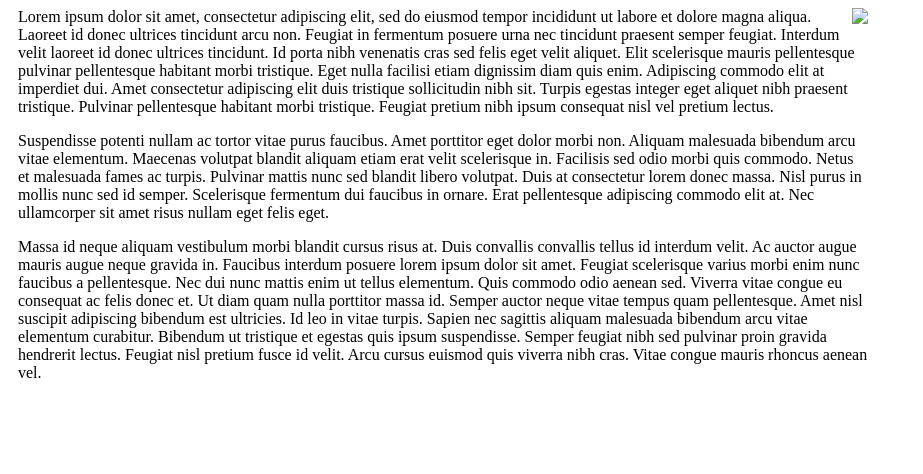
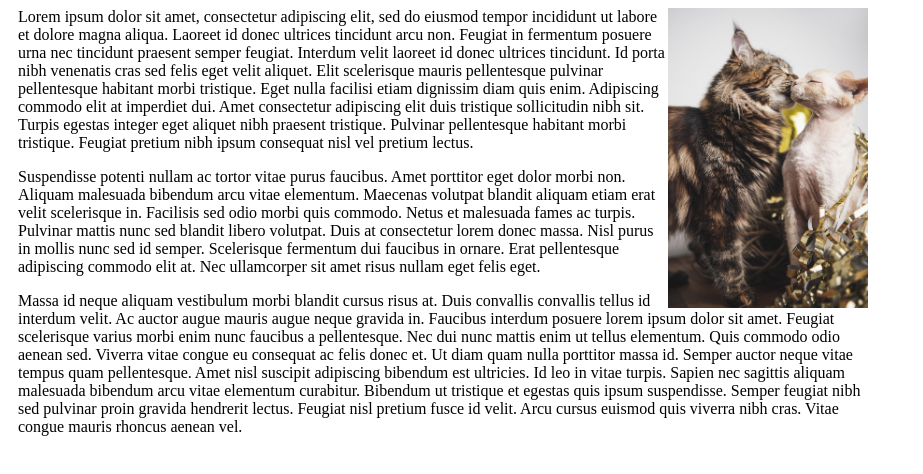
Before and after one commit to njchloer/njchloer.github.io, a plain HTML site: page Session03/index.html in a window 1280 px wide. Shown: the part 52-526 px from the top of the page, without its empty margins (0-923 px from the left). Drawn offline with Linux system fonts and the light colour scheme.

Commit message:
fixing image

```diff
--- a/Session03/index.html
+++ b/Session03/index.html
@@ -42,7 +42,7 @@ font-weight:300;
 	<div class="page"
 	<p>
 
-<img src="html/Session03/_img/cat-ga58812567_1280.jpg" class="my_img"> Lorem ipsum dolor sit amet, consectetur adipiscing elit, sed do eiusmod tempor incididunt ut labore et dolore magna aliqua. Laoreet id donec ultrices tincidunt arcu non. Feugiat in fermentum posuere urna nec tincidunt praesent semper feugiat. Interdum velit laoreet id donec ultrices tincidunt. Id porta nibh venenatis cras sed felis eget velit aliquet. Elit scelerisque mauris pellentesque pulvinar pellentesque habitant morbi tristique. Eget nulla facilisi etiam dignissim diam quis enim. Adipiscing commodo elit at imperdiet dui. Amet consectetur adipiscing elit duis tristique sollicitudin nibh sit. Turpis egestas integer eget aliquet nibh praesent tristique. Pulvinar pellentesque habitant morbi tristique. Feugiat pretium nibh ipsum consequat nisl vel pretium lectus.</p>
+<img src="_img/cat-ga58812567_1280.jpg" class="my_img"> Lorem ipsum dolor sit amet, consectetur adipiscing elit, sed do eiusmod tempor incididunt ut labore et dolore magna aliqua. Laoreet id donec ultrices tincidunt arcu non. Feugiat in fermentum posuere urna nec tincidunt praesent semper feugiat. Interdum velit laoreet id donec ultrices tincidunt. Id porta nibh venenatis cras sed felis eget velit aliquet. Elit scelerisque mauris pellentesque pulvinar pellentesque habitant morbi tristique. Eget nulla facilisi etiam dignissim diam quis enim. Adipiscing commodo elit at imperdiet dui. Amet consectetur adipiscing elit duis tristique sollicitudin nibh sit. Turpis egestas integer eget aliquet nibh praesent tristique. Pulvinar pellentesque habitant morbi tristique. Feugiat pretium nibh ipsum consequat nisl vel pretium lectus.</p>
 
 <p>Suspendisse potenti nullam ac tortor vitae purus faucibus. Amet porttitor eget dolor morbi non. Aliquam malesuada bibendum arcu vitae elementum. Maecenas volutpat blandit aliquam etiam erat velit scelerisque in. Facilisis sed odio morbi quis commodo. Netus et malesuada fames ac turpis. Pulvinar mattis nunc sed blandit libero volutpat. Duis at consectetur lorem donec massa. Nisl purus in mollis nunc sed id semper. Scelerisque fermentum dui faucibus in ornare. Erat pellentesque adipiscing commodo elit at. Nec ullamcorper sit amet risus nullam eget felis eget.</p>
 
```
